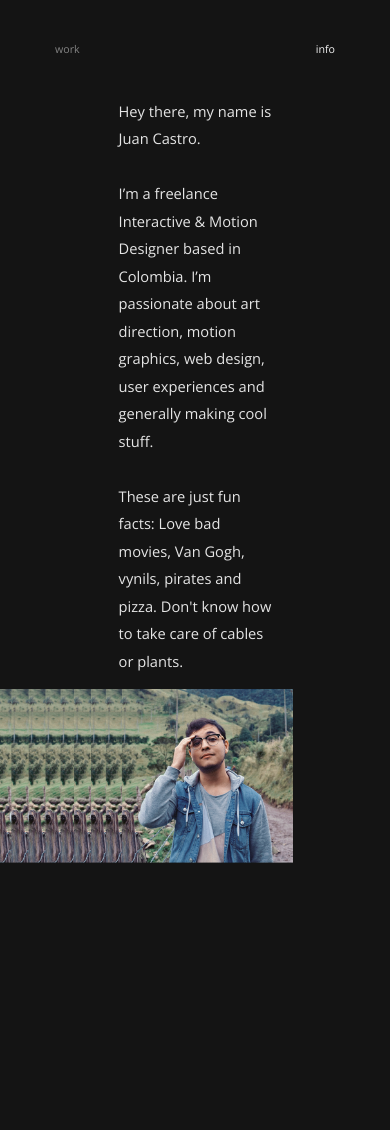
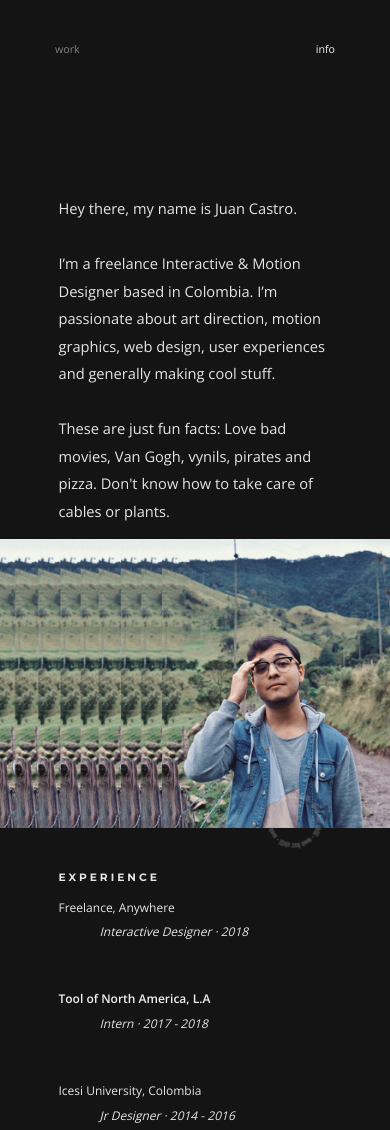
Before and after one commit to juanccastro/juanccastro.github.io, a plain HTML site: page info.html in a window 390 px wide. Shown: the top 1130 px of the page. Drawn offline with nearby package versions, Linux system fonts and the light colour scheme.

Commit message:
responsive

```diff
--- a/css/style.css
+++ b/css/style.css
@@ -563,14 +563,12 @@ body {
 }
 
 .divider-info{
-	height: 600px;
-	position: relative;
-	overflow: hidden;
+ 	width: 100%;
+	display: block;
 }
 
 .divider-info img{
 	width: 75%;
-	position: absolute;
 }
 
 .wrap-info{
@@ -587,6 +585,39 @@ body {
 
 .marginD{
 	margin-left: 20%;
+}
+
+
+@media screen and (max-width: 992px) {
+	.info{
+		margin-top: 50%;
+ 	}
+
+  	.divider-info img{
+		width: 100%;
+	}
+
+	.wrap-info{
+  		width: 100%;
+  	}
+
+}
+
+
+@media screen and (max-width: 600px) {
+	.info{
+		margin-top: 50%;
+ 	}
+
+ 	.divider-info img{
+		width: 100%;
+	}
+
+	.wrap-info{
+  	width: 100%;
+  	}
+
+
 }
 
 .svg{
@@ -685,6 +716,7 @@ body {
    user-select: none;
 }
 
+
 .wrap {
 	margin: 0% auto;
 	height: 100%;
@@ -720,7 +752,7 @@ font-family: 'Montserrat', sans-serif;
 	line-height: 1.875;
 }
 
-.media{
+.media {
   	width: 70%;
   	margin: 0% auto;
 	align-items: center;
@@ -737,6 +769,46 @@ font-family: 'Montserrat', sans-serif;
 	width: 80%;
 	display: block;
 	margin: auto;
+}
+
+@media screen and (max-width: 992px) {
+  .wrap {
+		width: 100%;
+	}
+
+	.wrap-text {
+		width: 100%;
+		margin-left: 0%;
+ 	}
+
+	.media{
+		width: 100%;
+	}
+
+	.case-title {
+  		margin-top: 55%;
+	}
+}
+
+
+@media screen and (max-width: 600px) {
+ 	.wrap {
+		width: 100%;
+	}
+
+	.wrap-text {
+		width: 100%;
+		margin-left: 0%;
+ 	}
+
+	.media{
+		width: 100%;
+	}
+
+	.case-title {
+  		margin-top: 55%;
+	}
+
 }
 
 footer{
--- a/info.html
+++ b/info.html
@@ -87,7 +87,7 @@
 		</div>
 
 		<div class="divider-info">
-			<img draggable="false" style="transform:translateY(-20%);" src="imgs/foto.png">
+			<img draggable="false" src="imgs/foto.png">
 		</div>
 
 		<img class="svg" width="15%" draggable="false" src="imgs/mad.svg">
```
Also changed, not shown: calicalabozo.html (+6 -2 lines), index.html (+4 -4 lines).
